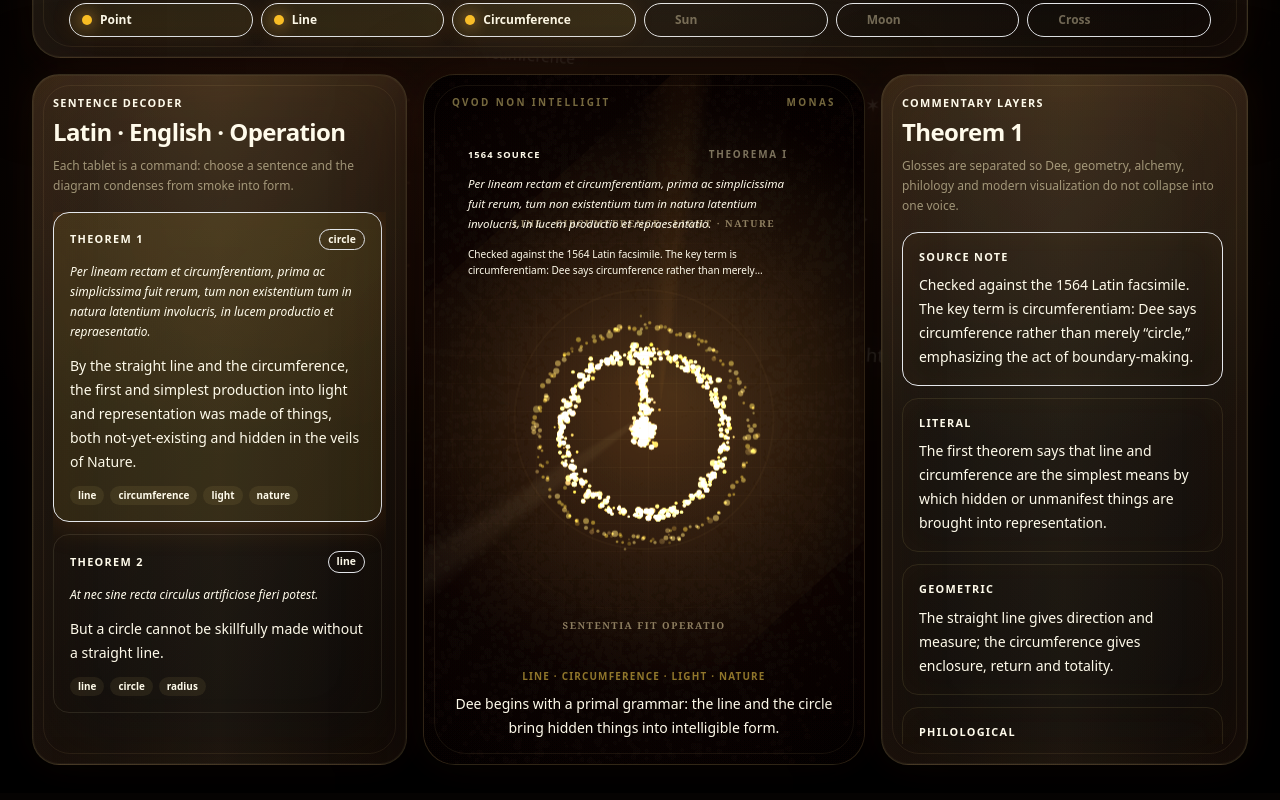
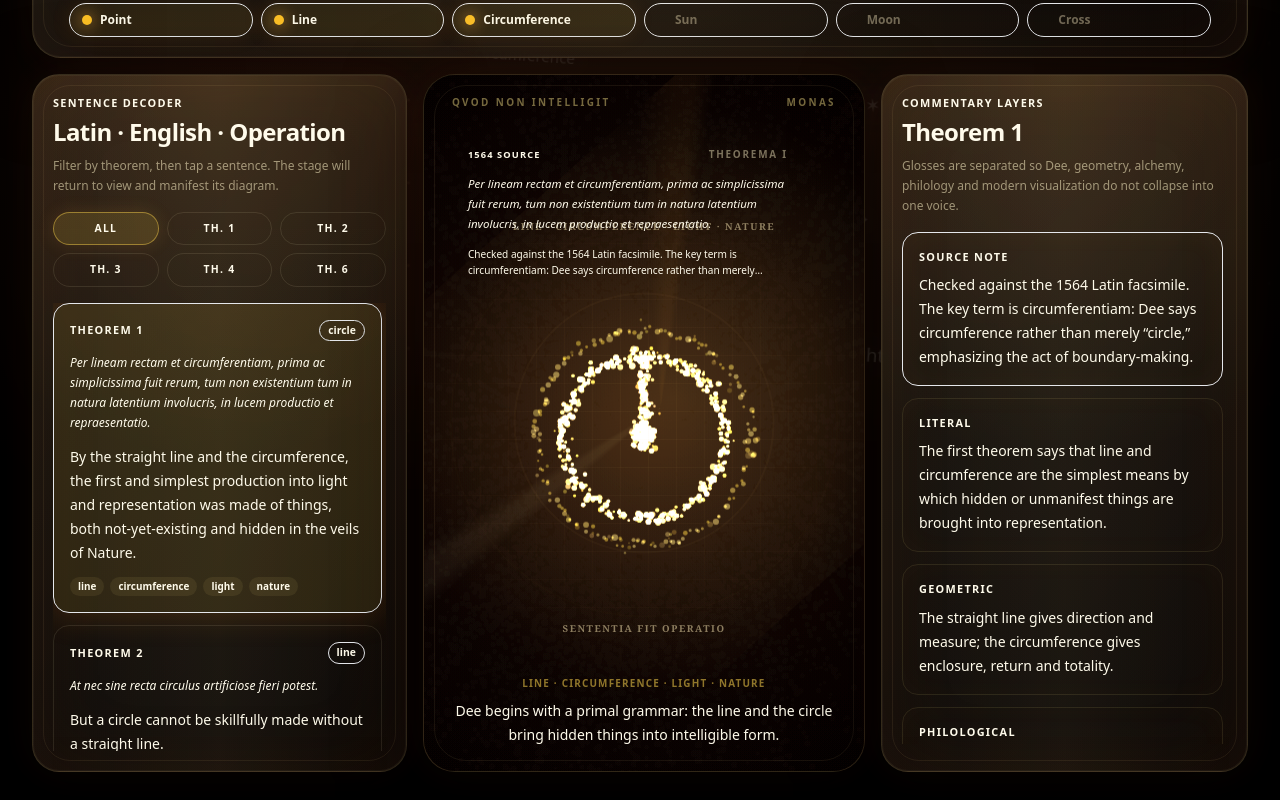
Before and after one commit to bookthief666/monas-hieroglyphica, a React (Vite) app: page / in a window 1280 px wide. Shown: the part 311-1111 px from the top of the page. Built offline with nearby package versions, Linux system fonts and the light colour scheme.

Commit message:
Add theorem filters and better reading controls

```diff
--- a/src/components/SentenceDecoder.tsx
+++ b/src/components/SentenceDecoder.tsx
@@ -1,10 +1,30 @@
+import { useMemo, useState } from 'react';
 import { monasSentences } from '../data/monasSentences';
 import { useMonasStore } from '../state/monasStore';
 
+const filters = ['all', '1', '2', '3', '4', '6'] as const;
+type Filter = (typeof filters)[number];
+
 export default function SentenceDecoder() {
+  const [filter, setFilter] = useState<Filter>('all');
   const activeSentenceId = useMonasStore((state) => state.activeSentenceId);
   const setActiveSentence = useMonasStore((state) => state.setActiveSentence);
   const setPhase = useMonasStore((state) => state.setPhase);
+
+  const visibleSentences = useMemo(() => {
+    if (filter === 'all') return monasSentences;
+    return monasSentences.filter((sentence) => sentence.theorem === Number(filter));
+  }, [filter]);
+
+  const selectSentence = (id: string) => {
+    const sentence = monasSentences.find((item) => item.id === id);
+    if (!sentence) return;
+    setActiveSentence(sentence.id);
+    setPhase(sentence.phase);
+    window.requestAnimationFrame(() => {
+      document.getElementById('manifestation-stage')?.scrollIntoView({ behavior: 'smooth', block: 'center' });
+    });
+  };
 
   return (
     <div className="relative h-full p-4 sm:p-5">
@@ -12,20 +32,38 @@ export default function SentenceDecoder() {
         <p className="latin-caps text-[0.68rem] font-black text-amber-300/62">Sentence Decoder</p>
         <h2 className="mt-1 text-2xl font-black tracking-tight text-amber-50">Latin · English · Operation</h2>
         <p className="mt-2 text-xs leading-5 text-amber-100/55">
-          Each tablet is a command: choose a sentence and the diagram condenses from smoke into form.
+          Filter by theorem, then tap a sentence. The stage will return to view and manifest its diagram.
         </p>
       </div>
-      <div className="decoder-scroll max-h-[70vh] space-y-3 overflow-y-auto pr-1 lg:max-h-[calc(100vh-18rem)]">
-        {monasSentences.map((sentence) => {
+
+      <div className="mb-4 grid grid-cols-3 gap-2">
+        {filters.map((item) => {
+          const active = filter === item;
+          return (
+            <button
+              key={item}
+              type="button"
+              onClick={() => setFilter(item)}
+              className={`rounded-full border px-3 py-2 text-[0.65rem] font-black tracking-[0.12em] transition ${
+                active
+                  ? 'border-amber-300/45 bg-amber-300/15 text-amber-50 shadow-[0_0_18px_rgba(245,172,74,0.14)]'
+                  : 'border-amber-100/10 bg-black/26 text-amber-100/48 hover:border-amber-200/28 hover:text-amber-50'
+              }`}
+            >
+              {item === 'all' ? 'ALL' : `TH. ${item}`}
+            </button>
+          );
+        })}
+      </div>
+
+      <div className="decoder-scroll max-h-[70vh] space-y-3 overflow-y-auto pr-1 lg:max-h-[calc(100vh-22rem)]">
+        {visibleSentences.map((sentence) => {
           const active = sentence.id === activeSentenceId;
           return (
             <button
               key={sentence.id}
               type="button"
-              onClick={() => {
-                setActiveSentence(sentence.id);
-                setPhase(sentence.phase);
-              }}
+              onClick={() => selectSentence(sentence.id)}
               className={`group relative w-full overflow-hidden rounded-2xl border p-4 text-left transition duration-300 ${
                 active
                   ? 'border-amber-300/52 bg-amber-300/[0.105] shadow-[0_0_34px_rgba(213,118,25,0.24)]'
```
